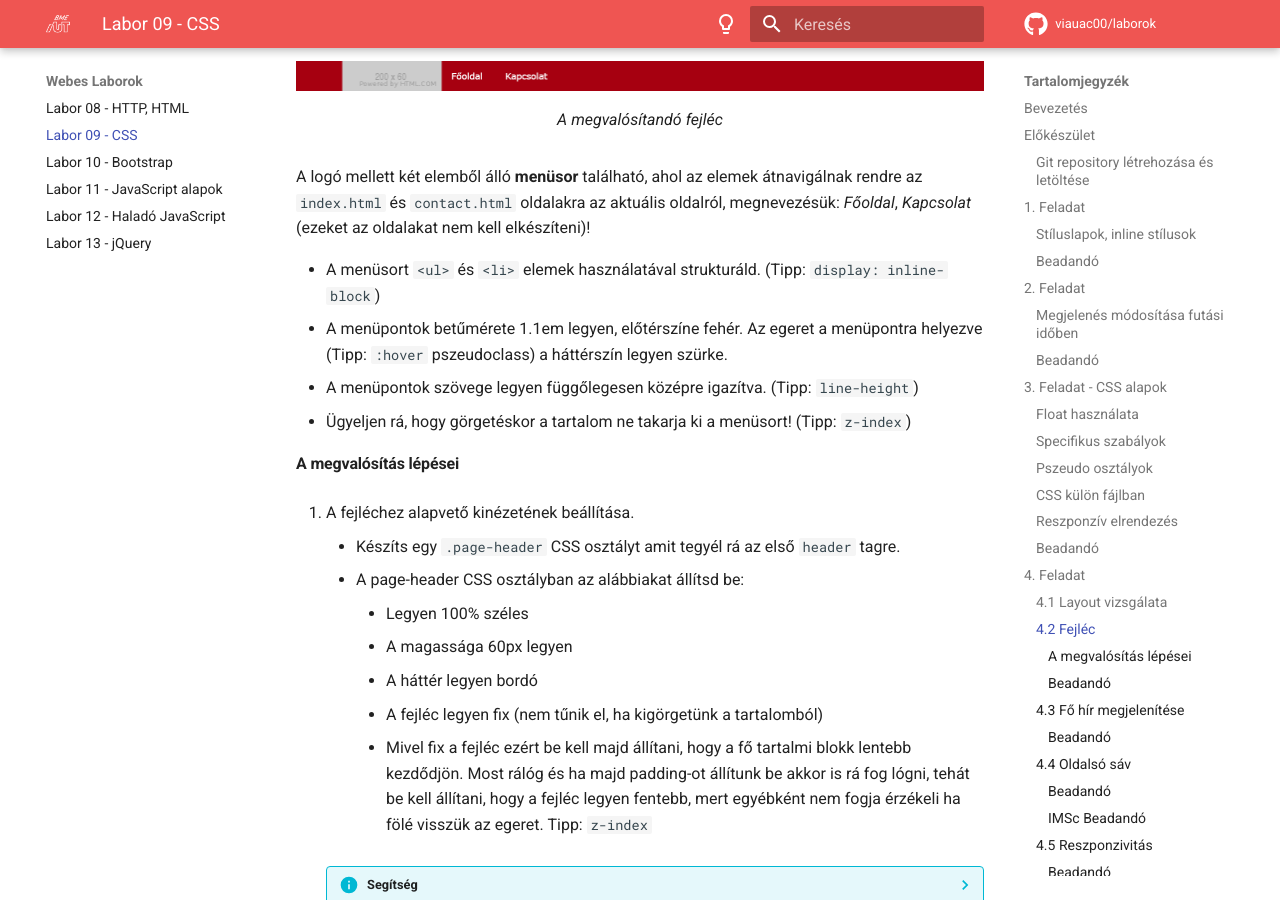
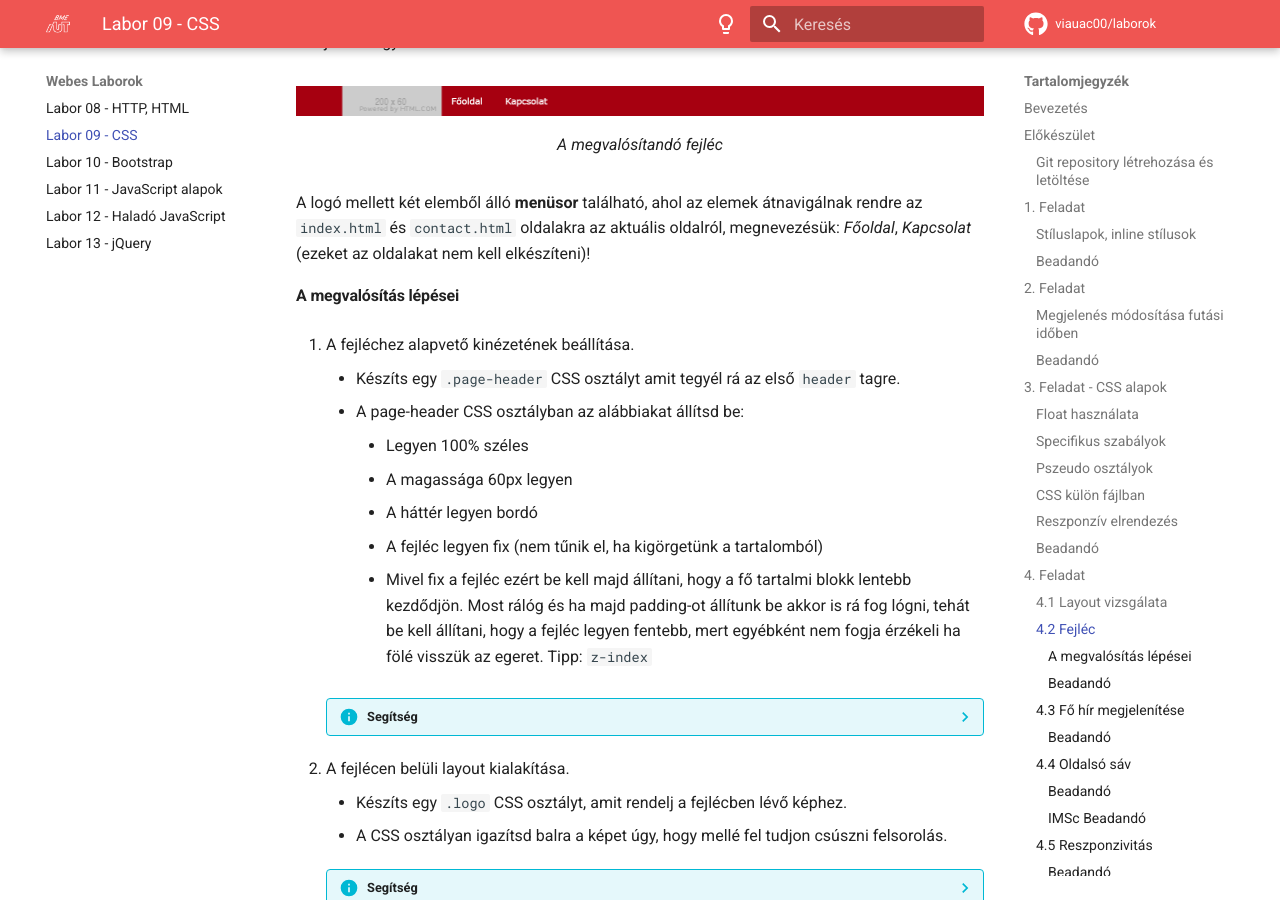
Before and after one commit to VIAUAD02/laborok, an MkDocs documentation site: the page built from docs/laborok/09-css/index.md, in a window 1280 px wide and 900 px high, scrolled down 13010 px. Built offline with MkDocs 1.6.1 and Material for MkDocs 9.7.7, drawn with Linux system fonts in a browser that asks for light colours; comment, search, counter and statistics services are not loaded; some of the changed text lies outside the part shown.

Commit message:
egyértelműsítés

```diff
--- a/docs/laborok/09-css/index.md
+++ b/docs/laborok/09-css/index.md
@@ -360,11 +360,6 @@ A fejlécnek így kell kinéznie
 </figure>
 
 A logó mellett két elemből álló **menüsor** található, ahol az elemek átnavigálnak rendre az `index.html` és `contact.html` oldalakra az aktuális oldalról, megnevezésük: *Főoldal*, *Kapcsolat* (ezeket az oldalakat nem kell elkészíteni)!
-
-* A menüsort `<ul>` és `<li>` elemek használatával strukturáld. (Tipp: `display: inline-block`)
-* A menüpontok betűmérete 1.1em legyen, előtérszíne fehér. Az egeret a menüpontra helyezve (Tipp: `:hover` pszeudoclass) a háttérszín legyen szürke.
-* A menüpontok szövege legyen függőlegesen középre igazítva. (Tipp: `line-height`)
-* Ügyeljen rá, hogy görgetéskor a tartalom ne takarja ki a menüsort! (Tipp: `z-index`)
 
 #### A megvalósítás lépései
 
```
Also changed, not shown: other parts of docs/laborok/09-css/index.md (+1 -1 lines).
